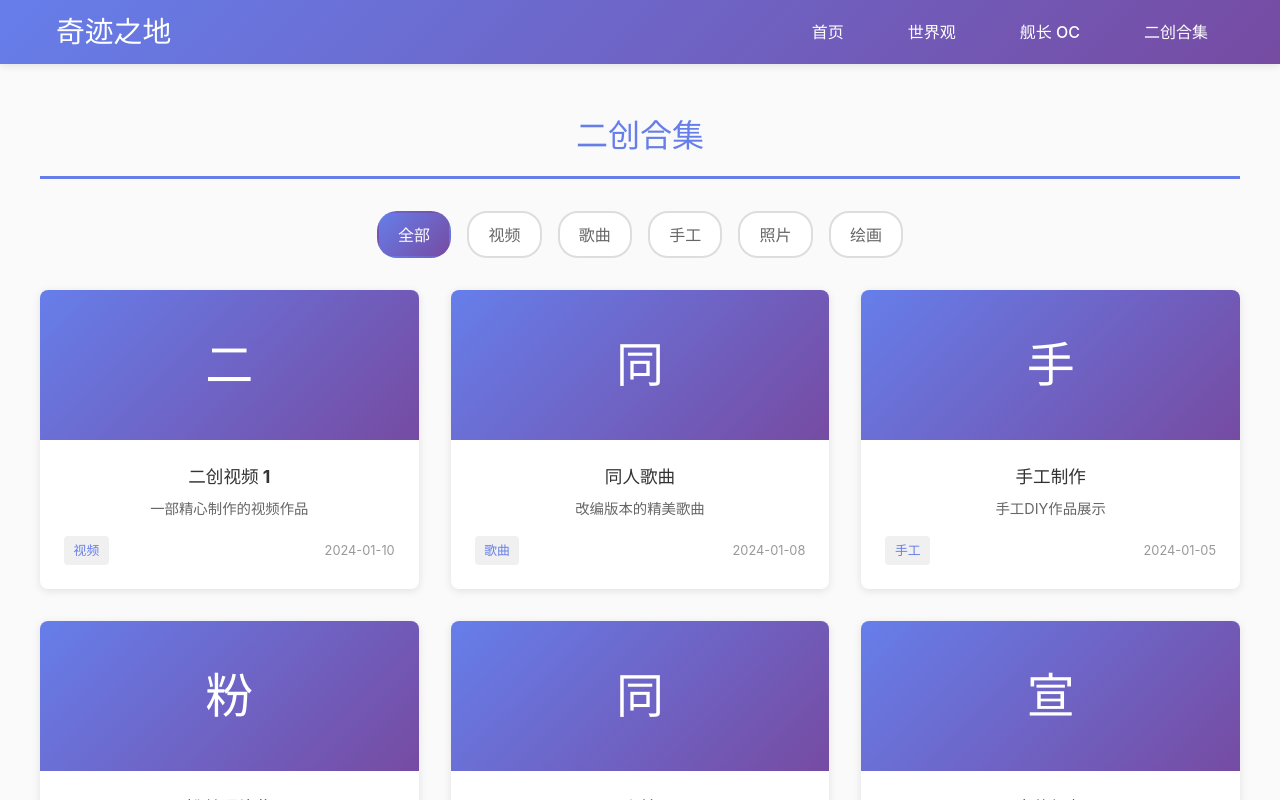
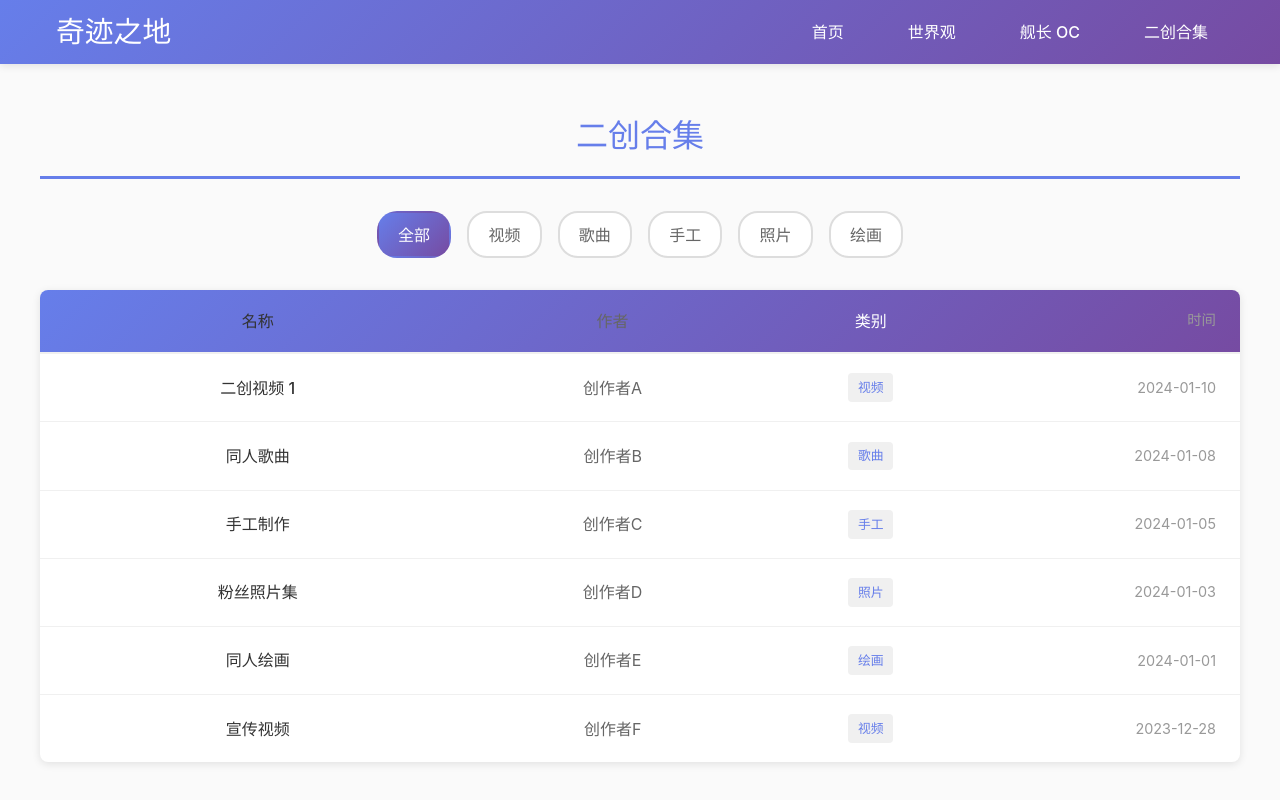
Before and after one commit to dolphin9/miracleland, a Vue app: page /creations in a window 1280 px wide. Shown: the top 800 px of the page. Built offline with nearby package versions, Linux system fonts and the light colour scheme.

Commit message:
重构二创列表页

```diff
--- /dev/null
+++ b/src/components/CreationsList.vue
@@ -0,0 +1,211 @@
+<template>
+  <div class="creations-container">
+    <!-- 分类筛选 -->
+    <div class="categories">
+      <button
+        v-for="category in categories"
+        :key="category"
+        @click="activeCategory = category"
+        :class="{ active: activeCategory === category }"
+        class="category-btn"
+      >
+        {{ category }}
+      </button>
+    </div>
+
+    <!-- 二创内容列表 -->
+    <div class="creations-list">
+      <div class="list-header">
+        <div class="col-title">名称</div>
+        <div class="col-author">作者</div>
+        <div class="col-category">类别</div>
+        <div class="col-date">时间</div>
+      </div>
+      <div class="creation-item" v-for="creation in filteredCreations" :key="creation.id">
+        <div class="col-title">{{ creation.title }}</div>
+        <div class="col-author">{{ creation.author }}</div>
+        <div class="col-category">
+          <span class="category-tag">{{ creation.category }}</span>
+        </div>
+        <div class="col-date">{{ creation.date }}</div>
+      </div>
+    </div>
+
+    <!-- 空状态提示 -->
+    <div v-if="filteredCreations.length === 0" class="empty-state">
+      <p>该分类下暂无内容</p>
+    </div>
+  </div>
+</template>
+
+<script setup>
+import { ref, computed } from 'vue'
+
+const categories = ['全部', '视频', '歌曲', '手工', '照片', '绘画']
+const activeCategory = ref('全部')
+
+// 示例数据，后续会从 WordPress API 获取
+const creations = ref([
+  {
+    id: 1,
+    title: '二创视频 1',
+    author: '创作者A',
+    category: '视频',
+    date: '2024-01-10'
+  },
+  {
+    id: 2,
+    title: '同人歌曲',
+    author: '创作者B',
+    category: '歌曲',
+    date: '2024-01-08'
+  },
+  {
+    id: 3,
+    title: '手工制作',
+    author: '创作者C',
+    category: '手工',
+    date: '2024-01-05'
+  },
+  {
+    id: 4,
+    title: '粉丝照片集',
+    author: '创作者D',
+    category: '照片',
+    date: '2024-01-03'
+  },
+  {
+    id: 5,
+    title: '同人绘画',
+    author: '创作者E',
+    category: '绘画',
+    date: '2024-01-01'
+  },
+  {
+    id: 6,
+    title: '宣传视频',
+    author: '创作者F',
+    category: '视频',
+    date: '2023-12-28'
+  }
+])
+
+const filteredCreations = computed(() => {
+  if (activeCategory.value === '全部') {
+    return creations.value
+  }
+  return creations.value.filter(creation => creation.category === activeCategory.value)
+})
+</script>
+
+<style scoped>
+.creations-container {
+  width: 100%;
+}
+
+/* 分类筛选 */
+.categories {
+  display: flex;
+  justify-content: center;
+  gap: 1rem;
+  margin-bottom: 2rem;
+  flex-wrap: wrap;
+}
+
+.category-btn {
+  padding: 0.6rem 1.2rem;
+  border: 2px solid #ddd;
+  background: white;
+  border-radius: 20px;
+  cursor: pointer;
+  transition: all 0.3s ease;
+  font-weight: bold;
+  color: #666;
+}
+
+.category-btn:hover {
+  border-color: #667eea;
+  color: #667eea;
+}
+
+.category-btn.active {
+  background: linear-gradient(135deg, #667eea 0%, #764ba2 100%);
+  color: white;
+  border-color: transparent;
+}
+
+/* 二创列表 */
+.creations-list {
+  background: white;
+  border-radius: 8px;
+  overflow: hidden;
+  box-shadow: 0 2px 8px rgba(0, 0, 0, 0.1);
+  margin-bottom: 2rem;
+}
+
+.list-header {
+  display: grid;
+  grid-template-columns: 2fr 1.5fr 1fr 1.2fr;
+  gap: 1rem;
+  padding: 1.2rem 1.5rem;
+  background: linear-gradient(135deg, #667eea 0%, #764ba2 100%);
+  color: white;
+  font-weight: bold;
+  border-bottom: 2px solid #f0f0f0;
+}
+
+.creation-item {
+  display: grid;
+  grid-template-columns: 2fr 1.5fr 1fr 1.2fr;
+  gap: 1rem;
+  padding: 1.2rem 1.5rem;
+  border-bottom: 1px solid #f0f0f0;
+  align-items: center;
+  transition: background-color 0.3s ease;
+}
+
+.creation-item:hover {
+  background-color: #f9f9f9;
+}
+
+.creation-item:last-child {
+  border-bottom: none;
+}
+
+.col-title {
+  font-weight: 500;
+  color: #333;
+  word-break: break-word;
+}
+
+.col-author {
+  color: #666;
+}
+
+.col-category {
+  display: flex;
+  justify-content: center;
+}
+
+.col-date {
+  text-align: right;
+  color: #999;
+  font-size: 0.9rem;
+}
+
+.category-tag {
+  display: inline-block;
+  background: #f0f0f0;
+  padding: 0.3rem 0.6rem;
+  border-radius: 4px;
+  font-size: 0.8rem;
+  color: #667eea;
+}
+
+/* 空状态 */
+.empty-state {
+  text-align: center;
+  padding: 3rem;
+  color: #999;
+}
+</style>
--- a/src/views/CreationsView.vue
+++ b/src/views/CreationsView.vue
@@ -4,41 +4,7 @@
     <main class="main-content">
       <div class="content-container">
         <h2>二创合集</h2>
-
-        <!-- 分类筛选 -->
-        <div class="categories">
-          <button
-            v-for="category in categories"
-            :key="category"
-            @click="activeCategory = category"
-            :class="{ active: activeCategory === category }"
-            class="category-btn"
-          >
-            {{ category }}
-          </button>
-        </div>
-
-        <!-- 二创内容列表 -->
-        <div class="creations-list">
-          <div class="creation-item" v-for="creation in filteredCreations" :key="creation.id">
-            <div class="creation-thumbnail">
-              {{ creation.title.charAt(0) }}
-            </div>
-            <div class="creation-info">
-              <h3>{{ creation.title }}</h3>
-              <p class="description">{{ creation.description }}</p>
-              <div class="meta-info">
-                <span class="category-tag">{{ creation.category }}</span>
-                <span class="date">{{ creation.date }}</span>
-              </div>
-            </div>
-          </div>
-        </div>
-
-        <!-- 空状态提示 -->
-        <div v-if="filteredCreations.length === 0" class="empty-state">
-          <p>该分类下暂无内容</p>
-        </div>
+        <CreationsList />
       </div>
     </main>
     <Footer />
@@ -46,65 +12,9 @@
 </template>
 
 <script setup>
-import { ref, computed } from 'vue'
 import Navbar from '../components/Navbar.vue'
 import Footer from '../components/Footer.vue'
-
-const categories = ['全部', '视频', '歌曲', '手工', '照片', '绘画']
-const activeCategory = ref('全部')
-
-// 示例数据，后续会从 WordPress API 获取
-const creations = ref([
-  {
-    id: 1,
-    title: '二创视频 1',
-    description: '一部精心制作的视频作品',
-    category: '视频',
-    date: '2024-01-10'
-  },
-  {
-    id: 2,
-    title: '同人歌曲',
-    description: '改编版本的精美歌曲',
-    category: '歌曲',
-    date: '2024-01-08'
-  },
-  {
-    id: 3,
-    title: '手工制作',
-    description: '手工DIY作品展示',
-    category: '手工',
-    date: '2024-01-05'
-  },
-  {
-    id: 4,
-    title: '粉丝照片集',
-    description: '精美的摄影作品',
-    category: '照片',
-    date: '2024-01-03'
-  },
-  {
-    id: 5,
-    title: '同人绘画',
-    description: '精心绘制的艺术作品',
-    category: '绘画',
-    date: '2024-01-01'
-  },
-  {
-    id: 6,
-    title: '宣传视频',
-    description: '官方宣传视频二创版本',
-    category: '视频',
-    date: '2023-12-28'
-  }
-])
-
-const filteredCreations = computed(() => {
-  if (activeCategory.value === '全部') {
-    return creations.value
-  }
-  return creations.value.filter(creation => creation.category === activeCategory.value)
-})
+import CreationsList from '../components/CreationsList.vue'
 </script>
 
 <style scoped>
@@ -134,117 +44,4 @@ const filteredCreations = computed(() => {
   border-bottom: 3px solid #667eea;
   padding-bottom: 1rem;
 }
-
-/* 分类筛选 */
-.categories {
-  display: flex;
-  justify-content: center;
-  gap: 1rem;
-  margin-bottom: 2rem;
-  flex-wrap: wrap;
-}
-
-.category-btn {
-  padding: 0.6rem 1.2rem;
-  border: 2px solid #ddd;
-  background: white;
-  border-radius: 20px;
-  cursor: pointer;
-  transition: all 0.3s ease;
-  font-weight: bold;
-  color: #666;
-}
-
-.category-btn:hover {
-  border-color: #667eea;
-  color: #667eea;
-}
-
-.category-btn.active {
-  background: linear-gradient(135deg, #667eea 0%, #764ba2 100%);
-  color: white;
-  border-color: transparent;
-}
-
-/* 二创列表 */
-.creations-list {
-  display: grid;
-  grid-template-columns: repeat(auto-fill, minmax(300px, 1fr));
-  gap: 2rem;
-  margin-bottom: 2rem;
-}
-
-.creation-item {
-  background: white;
-  border-radius: 8px;
-  overflow: hidden;
-  box-shadow: 0 2px 8px rgba(0, 0, 0, 0.1);
-  transition: transform 0.3s ease, box-shadow 0.3s ease;
-  display: flex;
-  flex-direction: column;
-}
-
-.creation-item:hover {
-  transform: translateY(-8px);
-  box-shadow: 0 8px 16px rgba(0, 0, 0, 0.15);
-}
-
-.creation-thumbnail {
-  width: 100%;
-  height: 150px;
-  background: linear-gradient(135deg, #667eea 0%, #764ba2 100%);
-  color: white;
-  display: flex;
-  align-items: center;
-  justify-content: center;
-  font-size: 3rem;
-  font-weight: bold;
-}
-
-.creation-info {
-  padding: 1.5rem;
-  flex: 1;
-  display: flex;
-  flex-direction: column;
-}
-
-.creation-info h3 {
-  color: #333;
-  font-size: 1.1rem;
-  margin: 0 0 0.5rem 0;
-}
-
-.description {
-  color: #666;
-  font-size: 0.9rem;
-  margin: 0 0 1rem 0;
-  flex: 1;
-}
-
-.meta-info {
-  display: flex;
-  justify-content: space-between;
-  align-items: center;
-}
-
-.category-tag {
-  display: inline-block;
-  background: #f0f0f0;
-  padding: 0.3rem 0.6rem;
-  border-radius: 4px;
-  font-size: 0.8rem;
-  color: #667eea;
-}
-
-.date {
-  font-size: 0.8rem;
-  color: #999;
-}
-
-/* 空状态 */
-.empty-state {
-  text-align: center;
-  padding: 3rem;
-  color: #999;
-}
 </style>
```
Also changed, not shown: 1 other file (tests, documents, lock files or other folders).
